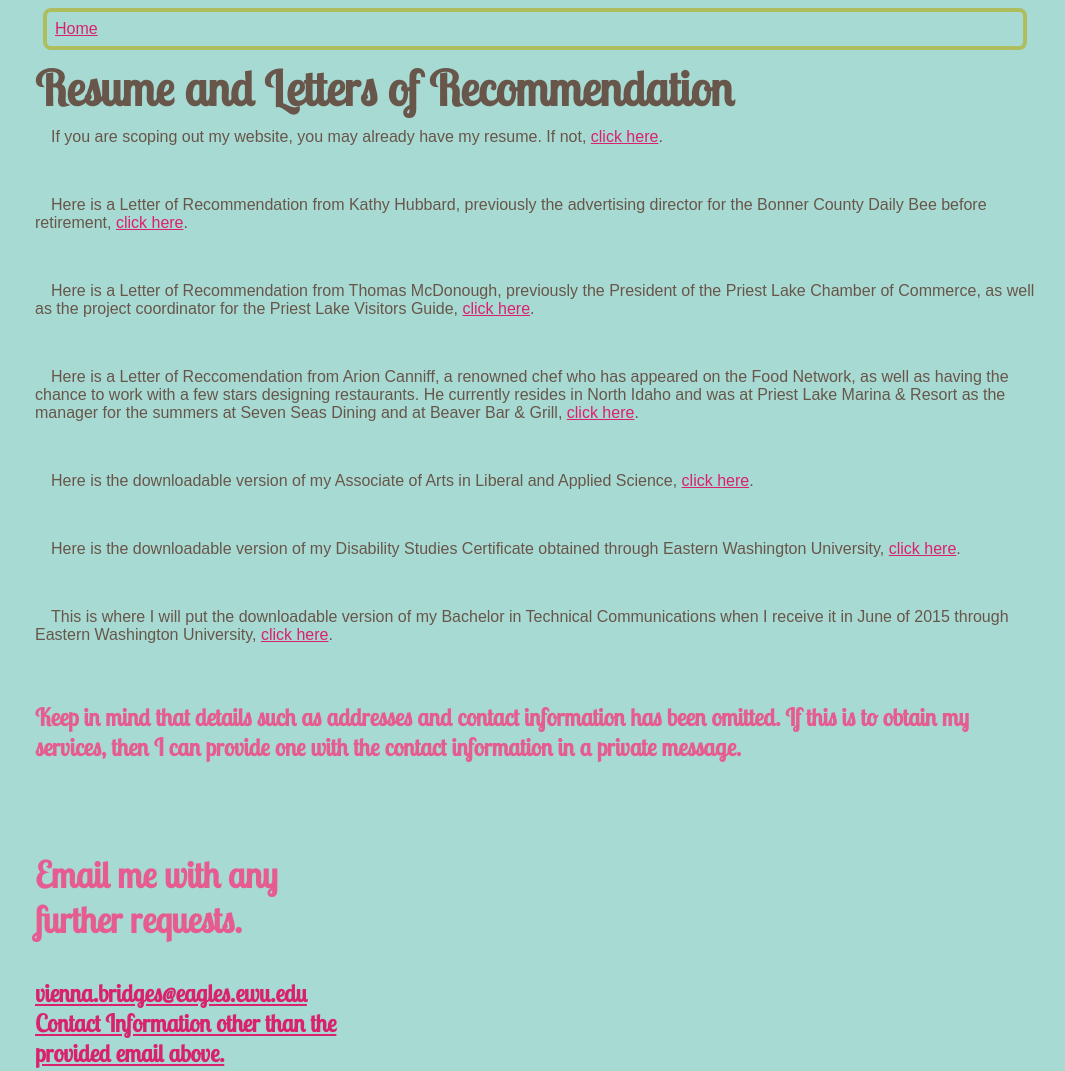
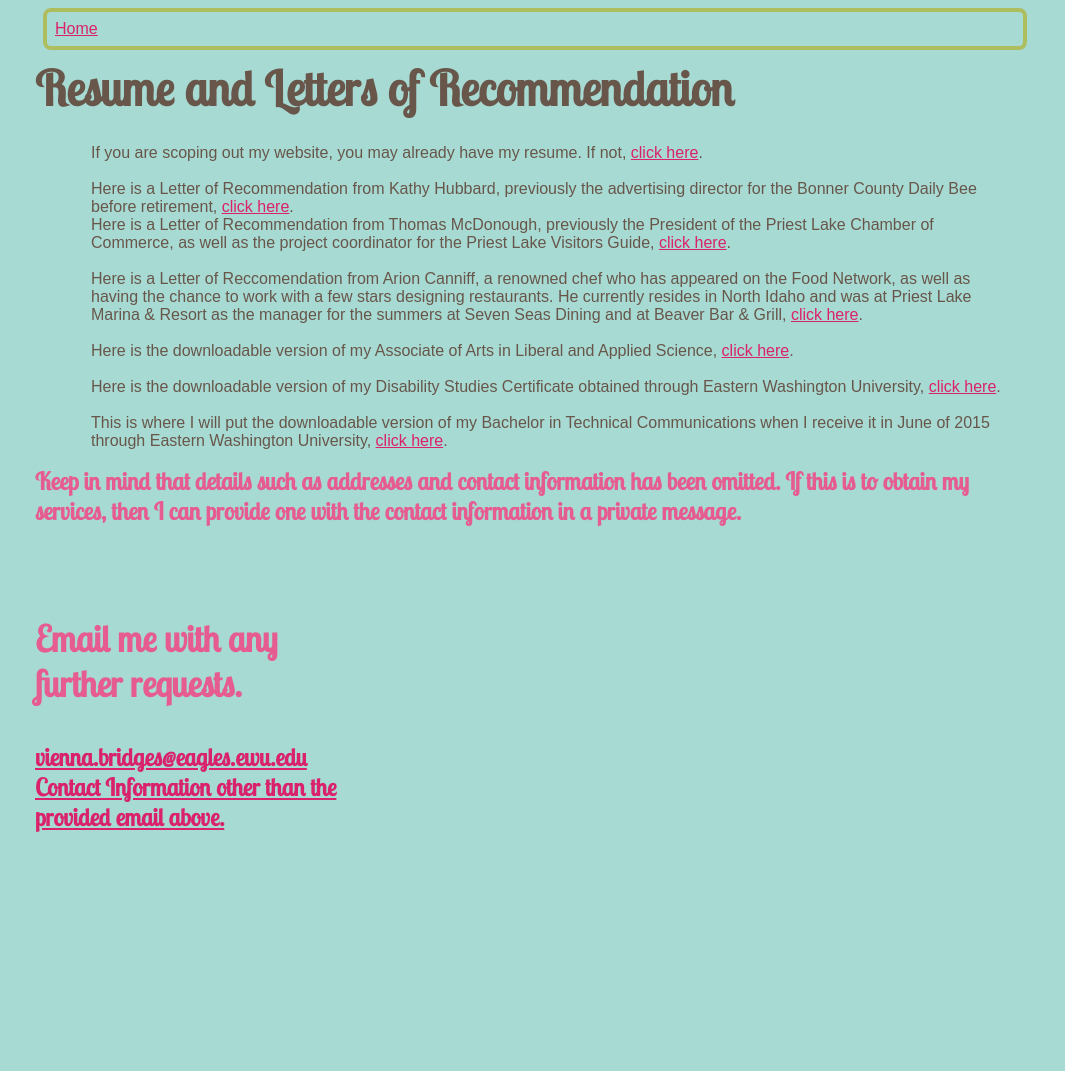
Before and after one commit to viennabridges/viennabridges.github.io, a plain HTML site: page workgallery.html in a window 1280 px wide. Shown: the whole page, without its empty margins (105-1170 px from the left). After the commit the page ends 842 px from the top, so only its background shows below. Drawn offline with Linux system fonts and the light colour scheme; a web font is replaced by a local one.

Commit message:
Final Edits @3 am

```diff
--- a/workgallery.html
+++ b/workgallery.html
@@ -22,56 +22,38 @@
 
 	<br>
 
-	<p> If you are scoping out my website, you may already have my resume. If not,
+	<ul><li>If you are scoping out my website, you may already have my resume. If not,
 <a id="Resume" href="downloads/CoverLetter+Resume2014.pdf" target="_blank"
-type="application/octet-stream" download="downloads/CoverLetter+Resume2014.pdf">click here</a>.</p>
+type="application/octet-stream" download="downloads/CoverLetter+Resume2014.pdf">click here</a>.</li><br>
 
-	<br>
+	<li> Here is a Letter of Recommendation from Kathy Hubbard, previously the advertising director for the Bonner County Daily Bee before retirement,
+<a id="Hubbard" href="downloads/Rec1.pdf" target="_blank"
+type="application/octet-stream" download="downloads/Rec1.pdf">click here</a>.</l1><br>
 
-	<p> Here is a Letter of Recommendation from Kathy Hubbard, previously the advertising director for the Bonner County Daily Bee before retirement,
-<a id="Hubbard" href="downloads/Rec1.pdf" target="_blank"
-type="application/octet-stream" download="downloads/Rec1.pdf">click here</a>.</p>
+	<li> Here is a Letter of Recommendation from Thomas McDonough, previously the President of the Priest Lake Chamber of Commerce, as well as the project coordinator for the Priest Lake Visitors Guide,
+<a id="McDonough" href="downloads/Rec2.pdf" target="_blank"
+type="application/octet-stream" download="downloads/Rec2.pdf">click here</a>.</li><br>
 
-	<br>
+	<li> Here is a Letter of Reccomendation from Arion Canniff, a renowned chef who has appeared on the Food Network, as well as having the chance to work with a few stars designing restaurants. He currently resides in North Idaho and was at Priest Lake Marina &#38; Resort as the manager for the summers at Seven Seas Dining and at Beaver Bar &#38; Grill,
+<a id="Canniff" href="downloads/Rec3.pdf" target="_blank"
+type="application/octet-stream" download="downloads/Rec3.pdf">click here</a>.</li><br>
 
-	<p> Here is a Letter of Recommendation from Thomas McDonough, previously the President of the Priest Lake Chamber of Commerce, as well as the project coordinator for the Priest Lake Visitors Guide,
-<a id="McDonough" href="downloads/Rec2.pdf" target="_blank"
-type="application/octet-stream" download="downloads/Rec2.pdf">click here</a>.</p>
+	<li> Here is the downloadable version of my Associate of Arts in Liberal and Applied Science,
+<a id="Associate of Arts in Liberal and Applied Science" href="downloads/A.A..pdf" target="_blank"
+type="application/octet-stream" download="downloads/A.A..pdf">click here</a>.</li><br>
 
-	<br>
+	<li> Here is the downloadable version of my Disability Studies Certificate obtained through Eastern Washington University,
+<a id="downloadLink1" href="downloads/DisabilityStudiesCertificate.pdf" target="_blank"
+type="application/octet-stream" download="downloads/DisabilityStudiesCertificate.pdf">click here</a>.</li><br>
 
-	<p> Here is a Letter of Reccomendation from Arion Canniff, a renowned chef who has appeared on the Food Network, as well as having the chance to work with a few stars designing restaurants. He currently resides in North Idaho and was at Priest Lake Marina &#38; Resort as the manager for the summers at Seven Seas Dining and at Beaver Bar &#38; Grill,
-<a id="Canniff" href="downloads/Rec3.pdf" target="_blank"
-type="application/octet-stream" download="downloads/Rec3.pdf">click here</a>.</p>
+	<li> This is where I will put the downloadable version of my Bachelor in Technical Communications when I receive it in June of 2015 through Eastern Washington University,
+<a id="downloadLink1" href="downloads/B.A..pdf" target="_blank"
+type="application/octet-stream" download="downloads/B.A..pdf">click here</a>.</li></ul>
 
-	<br>
+<br><h3 strong> Keep in mind that details such as addresses and contact information has been omitted. If this is to obtain my services, then I can provide one with the contact information in a private message. <h3>
 
-	<p> Here is the downloadable version of my Associate of Arts in Liberal and Applied Science,
-<a id="Associate of Arts in Liberal and Applied Science" href="downloads/A.A..pdf" target="_blank"
-type="application/octet-stream" download="downloads/A.A..pdf">click here</a>.</p>
-
-	<br>
-
-	<p> Here is the downloadable version of my Disability Studies Certificate obtained through Eastern Washington University,
-<a id="downloadLink1" href="downloads/DisabilityStudiesCertificate.pdf" target="_blank"
-type="application/octet-stream" download="downloads/DisabilityStudiesCertificate.pdf">click here</a>.</p>
-
-	<br>
-
-	<p> This is where I will put the downloadable version of my Bachelor in Technical Communications when I receive it in June of 2015 through Eastern Washington University,
-<a id="downloadLink1" href="downloads/B.A..pdf" target="_blank"
-type="application/octet-stream" download="downloads/B.A..pdf">click here</a>.</p>
-
-<br>
-
-<h3 strong> Keep in mind that details such as addresses and contact information has been omitted. If this is to obtain my services, then I can provide one with the contact information in a private message. <h3>
-
-<br>
-
-<div class="grid_4 alpha"><h3>Email me with any further requests.</h3>
+<br><div class="grid_4 alpha"><h3>Email me with any further requests.</h3>
 		<a href="mailto:vienna.bridges@eagles.ewu.edu">
 		vienna.bridges@eagles.ewu.edu </a>
 
-<br>
-
-<a href="contact.html"> Contact Information other than the provided email above.</a>
+<br><a href="contact.html"> Contact Information other than the provided email above.</a>
```
Also changed, not shown: 2 other files.
